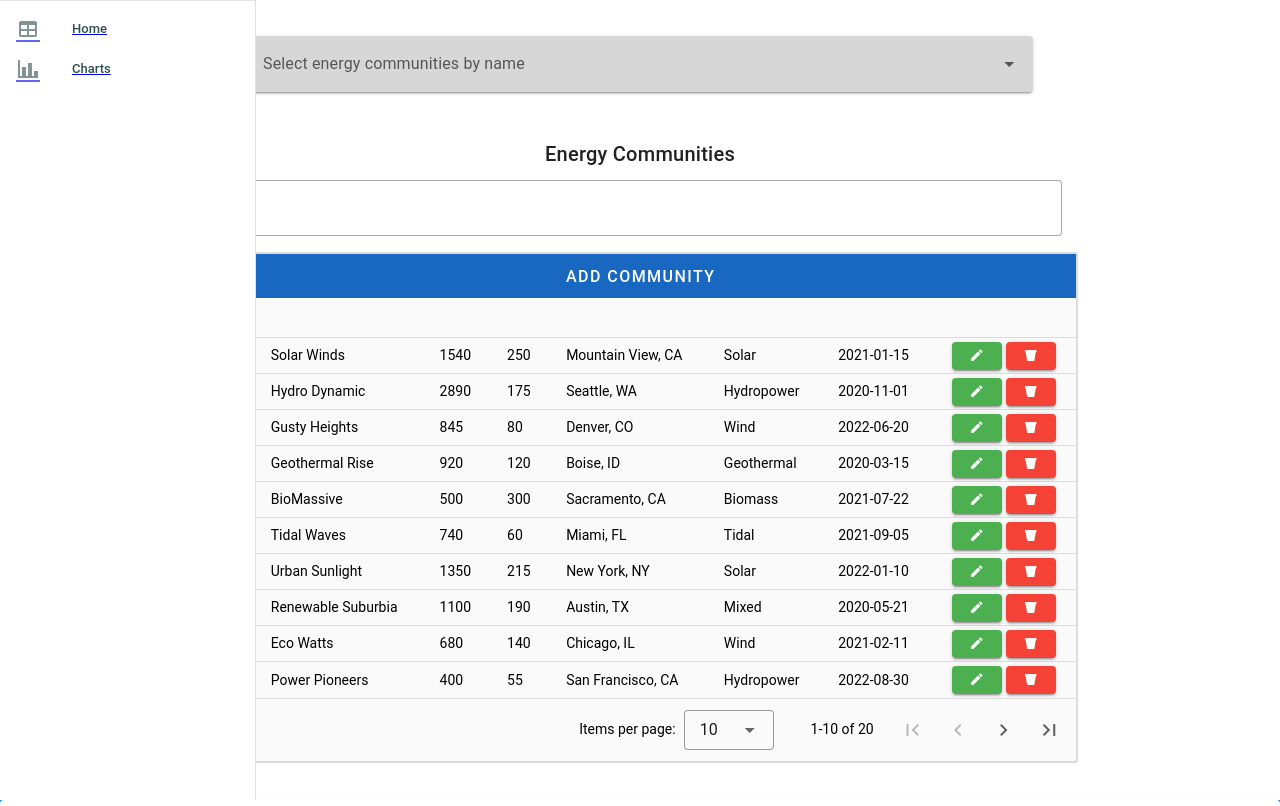
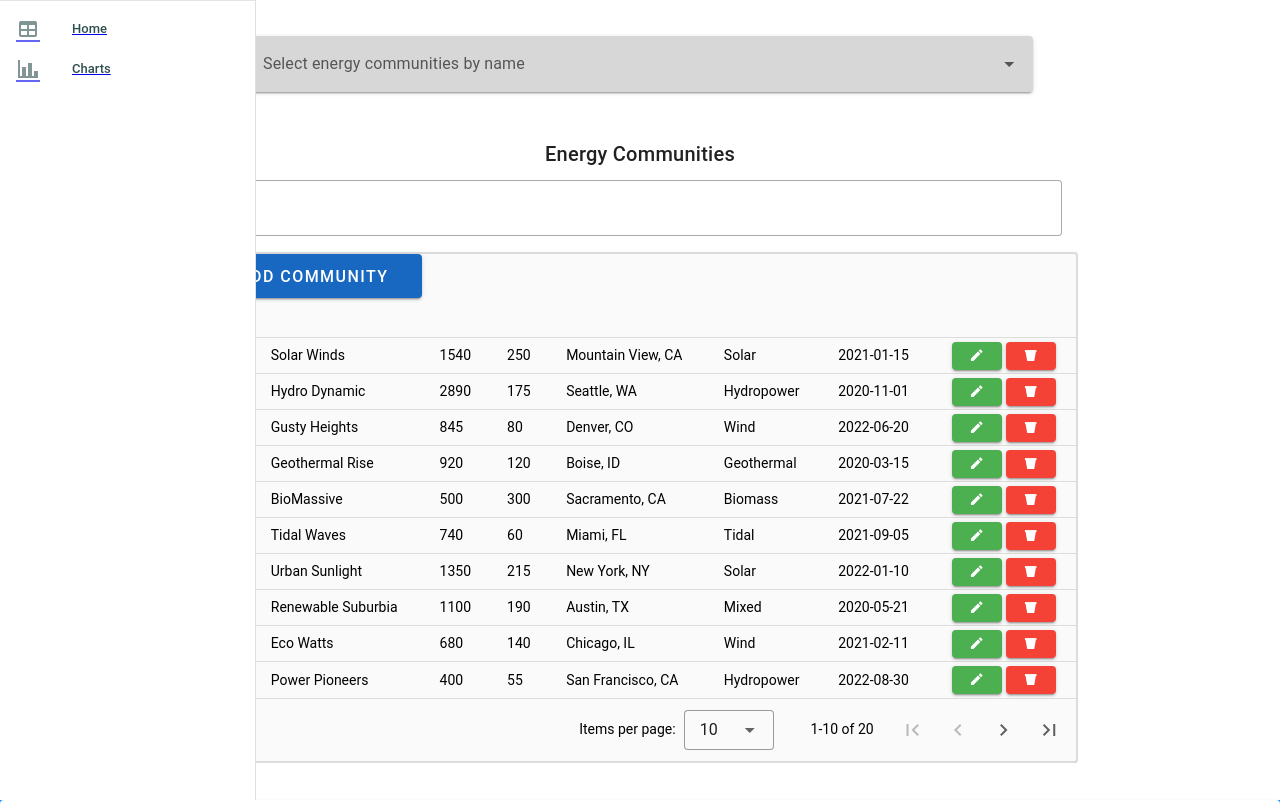
Before and after one commit to danish981/vue3-challenge-energy-communities, a Vue app: page / in a window 1280 px wide. Shown: the top 806 px of the page. Built offline with nearby package versions, Linux system fonts and the light colour scheme.

Commit message:
minor adjustment

```diff
--- a/src/components/EnergyCommunityTable.vue
+++ b/src/components/EnergyCommunityTable.vue
@@ -25,8 +25,9 @@
           :search="search"
           items-per-page="10"
       >
-        <template v-slot:top>
-          <v-btn color="primary" @click="openAddForm">Add Community</v-btn>
+
+        <template v-slot:top class="text-center">
+          <v-btn color="primary rounded w-25" variant="elevated" @click="openAddForm">Add Community</v-btn>
         </template>
 
 
```
